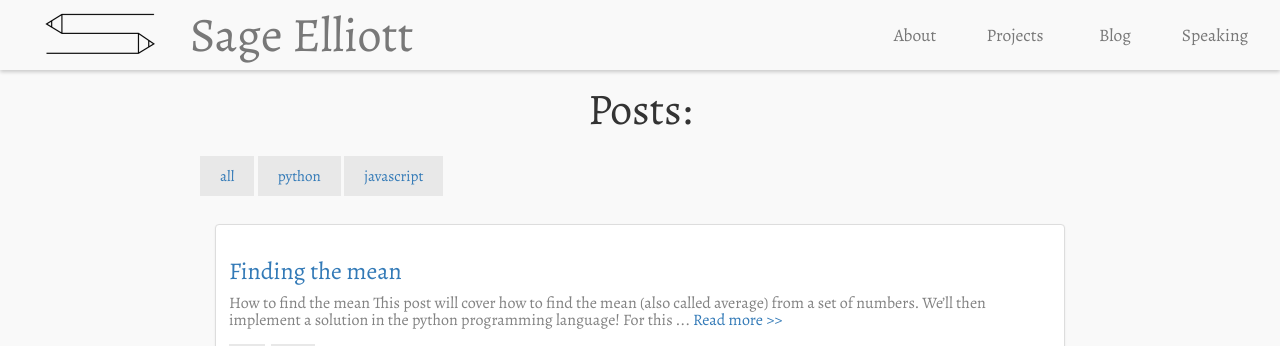
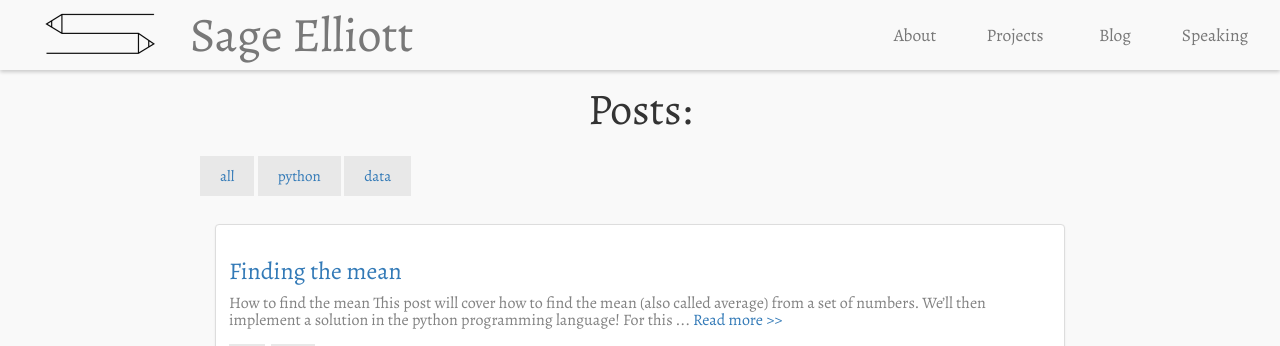
Before and after one commit to sagecodes/sage-blog, a Jekyll site: the page built from blog.html, in a window 1280 px wide. Shown: the top 346 px of the page. Built offline with Jekyll 4.4.1, drawn with Linux system fonts in a browser that asks for light colours; nearby versions of some CDN libraries; some web fonts are replaced.

Commit message:
Fix: data tag

```diff
--- a/blog.html
+++ b/blog.html
@@ -12,7 +12,7 @@ permalink: /blog/
 
     <span class="blog-post_tag all-btn"><a href="{{ site.baseurl }}/blog">all</a></span>
     <span class="blog-post_tag python-btn"><a href="{{ site.baseurl }}/blog#{{ 'python' | slugify }}">python</a></span>
-    <span class="blog-post_tag data-btn"><a href="{{ site.baseurl }}/blog#{{ 'data' | slugify }}">javascript</a></span>
+    <span class="blog-post_tag data-btn"><a href="{{ site.baseurl }}/blog#{{ 'data' | slugify }}">data</a></span>
     <!-- <span class="blog-post_tag ruby-btn"><a href="{{ site.baseurl }}/blog#{{ 'ruby' | slugify }}">ruby</a></span>
     <span class="blog-post_tag flask-btn"><a href="{{ site.baseurl }}/blog#{{ 'flask' | slugify }}" >flask</a></span>
     <span class="blog-post_tag aws-btn"><a href="{{ site.baseurl }}/blog#{{ 'aws' | slugify }}" >aws</a></span> -->
```
